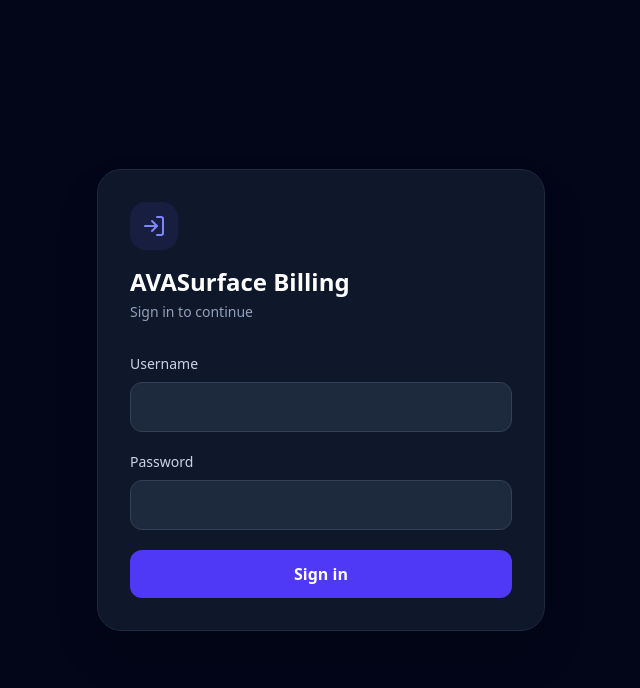
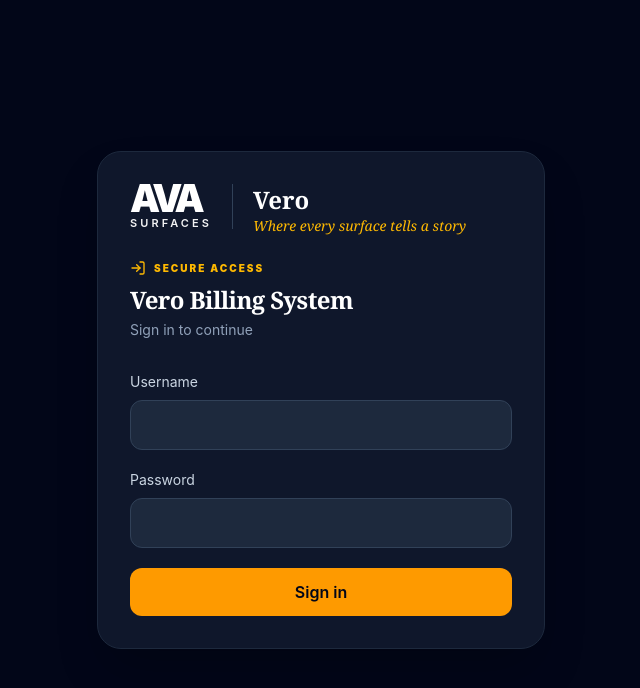
Before and after one commit to tagtech26-chn/AVA-Surface-Billing-Final, a React (Vite) app: page / in a window 1280 px wide. Shown: the top 688 px of the page, without its empty margins (319-959 px from the left). Built offline with nearby package versions, Linux system fonts and the light colour scheme.

Commit message:
feat: align login screen with Vero frontend branding

```diff
--- a/src/components/LoginView.tsx
+++ b/src/components/LoginView.tsx
@@ -1,6 +1,7 @@
 import React, { useState } from 'react';
 import { LogIn } from 'lucide-react';
 import { UserProfile, UserRole } from '../types';
+import { AvaSurfacesLogo } from './AvaSurfacesLogo';
 
 interface LoginViewProps { onLogin: (user: UserProfile) => void; }
 
@@ -63,16 +64,23 @@ export function LoginView({ onLogin }: LoginViewProps) {
     <div className="min-h-screen bg-slate-950 flex items-center justify-center p-6">
       <form onSubmit={submit} className="w-full max-w-md rounded-3xl border border-slate-800 bg-slate-900 p-8 shadow-2xl">
         <div className="mb-8">
-          <div className="inline-flex items-center justify-center rounded-2xl bg-indigo-500/10 p-3 text-indigo-400 mb-4"><LogIn className="w-6 h-6" /></div>
-          <h1 className="text-2xl font-bold text-white">AVASurface Billing</h1>
+          <div className="flex items-start gap-5 mb-6">
+            <div className="shrink-0 pr-5 border-r border-slate-700"><AvaSurfacesLogo /></div>
+            <div className="pt-1">
+              <div className="font-serif font-bold text-2xl text-white leading-none">Vero</div>
+              <div className="font-serif italic text-sm text-amber-400 mt-1">Where every surface tells a story</div>
+            </div>
+          </div>
+          <div className="flex items-center gap-2 text-amber-400 mb-2"><LogIn className="w-4 h-4" /><span className="text-[10px] uppercase tracking-[0.2em] font-black">Secure Access</span></div>
+          <h1 className="text-2xl font-bold text-white">Vero Billing System</h1>
           <p className="text-sm text-slate-400 mt-1">Sign in to continue</p>
         </div>
         <label className="block text-sm text-slate-300 mb-2">Username</label>
-        <input value={userName} onChange={e => setUserName(e.target.value)} autoComplete="username" required className="w-full rounded-xl bg-slate-800 border border-slate-700 px-4 py-3 text-white mb-5 outline-none focus:border-indigo-500" />
+        <input value={userName} onChange={e => setUserName(e.target.value)} autoComplete="username" required className="w-full rounded-xl bg-slate-800 border border-slate-700 px-4 py-3 text-white mb-5 outline-none focus:border-amber-500" />
         <label className="block text-sm text-slate-300 mb-2">Password</label>
-        <input type="password" value={password} onChange={e => setPassword(e.target.value)} autoComplete="current-password" required className="w-full rounded-xl bg-slate-800 border border-slate-700 px-4 py-3 text-white mb-5 outline-none focus:border-indigo-500" />
+        <input type="password" value={password} onChange={e => setPassword(e.target.value)} autoComplete="current-password" required className="w-full rounded-xl bg-slate-800 border border-slate-700 px-4 py-3 text-white mb-5 outline-none focus:border-amber-500" />
         {error && <div className="mb-4 rounded-xl border border-rose-500/30 bg-rose-500/10 px-4 py-3 text-sm text-rose-300">{error}</div>}
-        <button disabled={busy} className="w-full rounded-xl bg-indigo-600 hover:bg-indigo-500 disabled:opacity-50 px-4 py-3 font-semibold text-white">{busy ? 'Signing in…' : 'Sign in'}</button>
+        <button disabled={busy} className="w-full rounded-xl bg-amber-500 hover:bg-amber-400 disabled:opacity-50 px-4 py-3 font-semibold text-slate-950 flex items-center justify-center gap-2">{busy ? 'Signing in…' : 'Sign in'}</button>
       </form>
     </div>
   );
```
